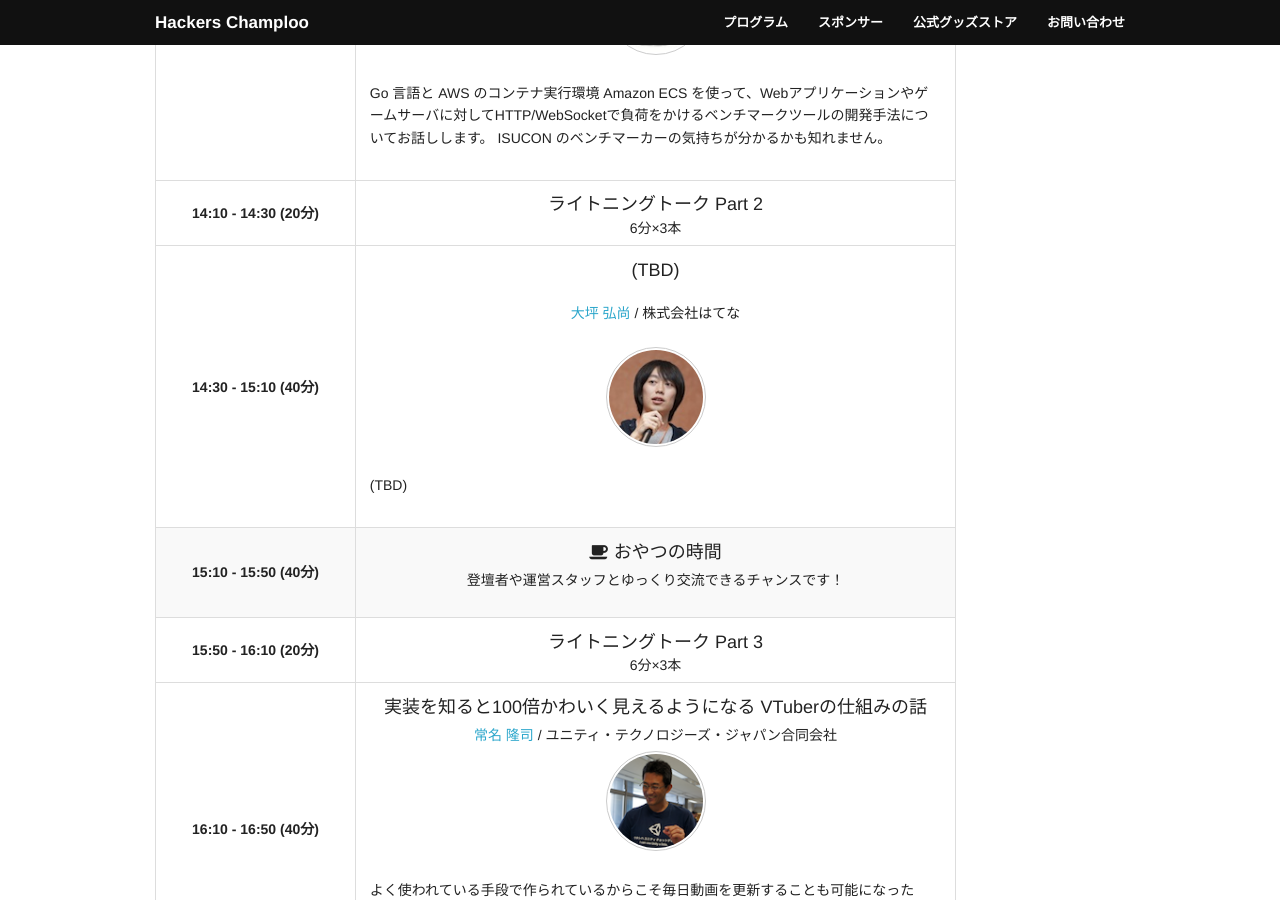
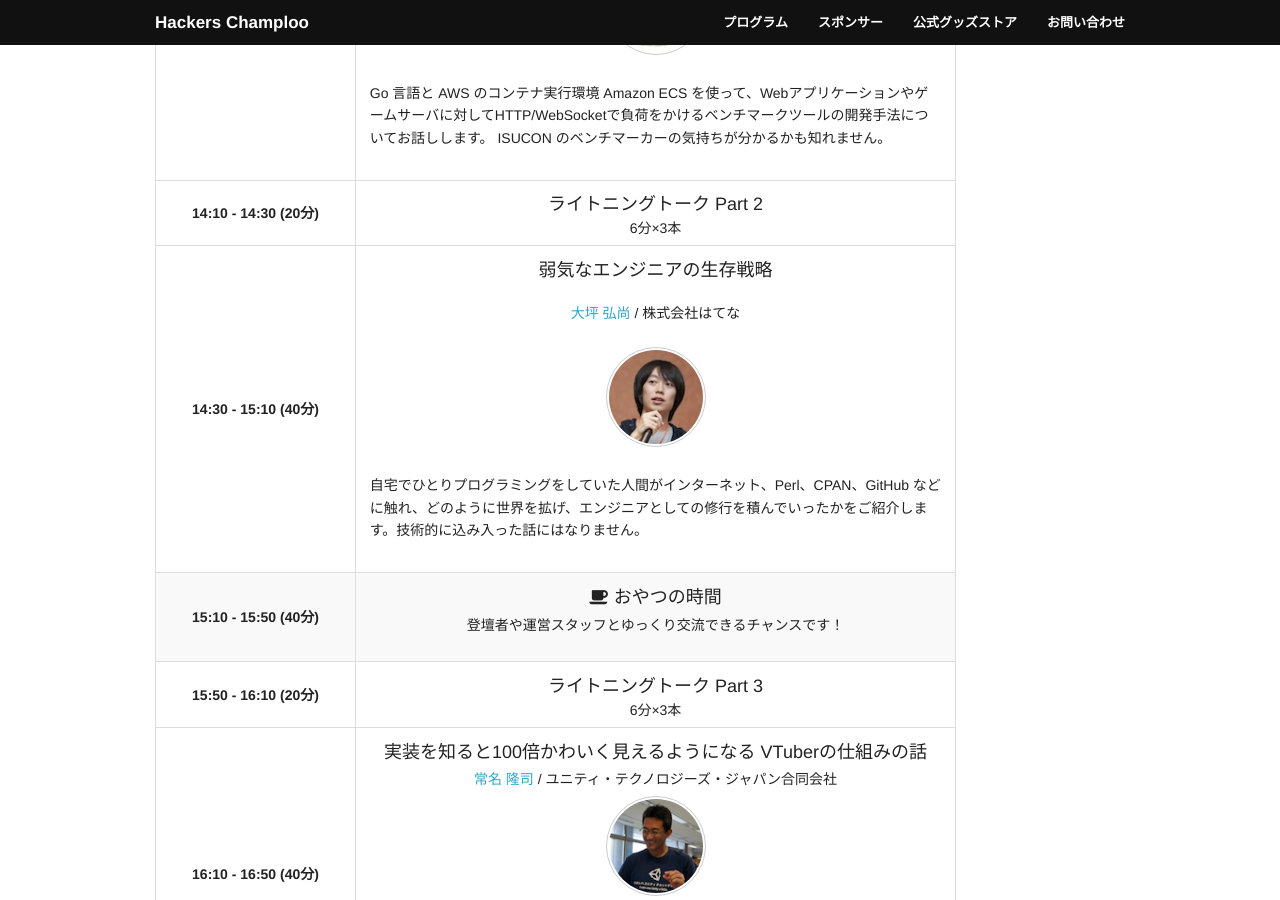
Before and after one commit to hackers-champloo/hackers-champloo.github.io, a Jekyll site: the page built from 2018/program.md, in a window 1280 px wide and 900 px high, scrolled down 1491 px. Built offline with Jekyll 4.4.1, drawn with Linux system fonts in a browser that asks for light colours; nearby versions of some CDN libraries; a script that is not in the unit is left out.

Commit message:
motemenさんの内容を追加

```diff
--- a/2018/program.md
+++ b/2018/program.md
@@ -112,7 +112,7 @@ description: 2018年6月30日（土曜日） 9時半開場 沖縄コンベンシ
       <tr>
         <th>14:30 - 15:10 (40分)</th>
         <td>
-          <p class="track-title">(TBD)</p>
+          <p class="track-title">弱気なエンジニアの生存戦略</p>
           <p class="track-speaker">
             <p><a href="https://motemen.hatenablog.com/" target="_blank">大坪 弘尚</a> / 株式会社はてな</p>
             <a href="https://motemen.hatenablog.com/" target="_blank">
@@ -120,7 +120,7 @@ description: 2018年6月30日（土曜日） 9時半開場 沖縄コンベンシ
             </a>
           </p>
           <p class="track-description">
-          (TBD)
+          自宅でひとりプログラミングをしていた人間がインターネット、Perl、CPAN、GitHub などに触れ、どのように世界を拡げ、エンジニアとしての修行を積んでいったかをご紹介します。技術的に込み入った話にはなりません。
           </p>
         </td>
       </tr>
```
